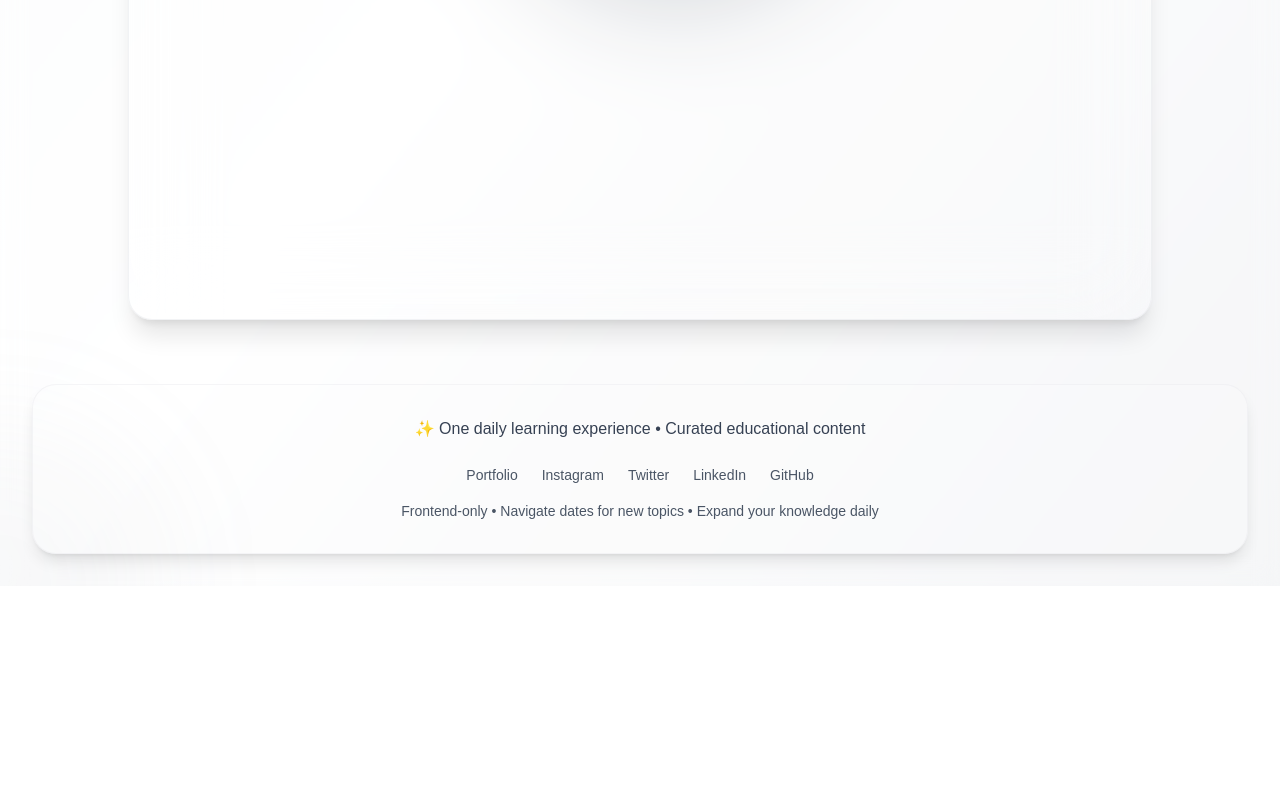
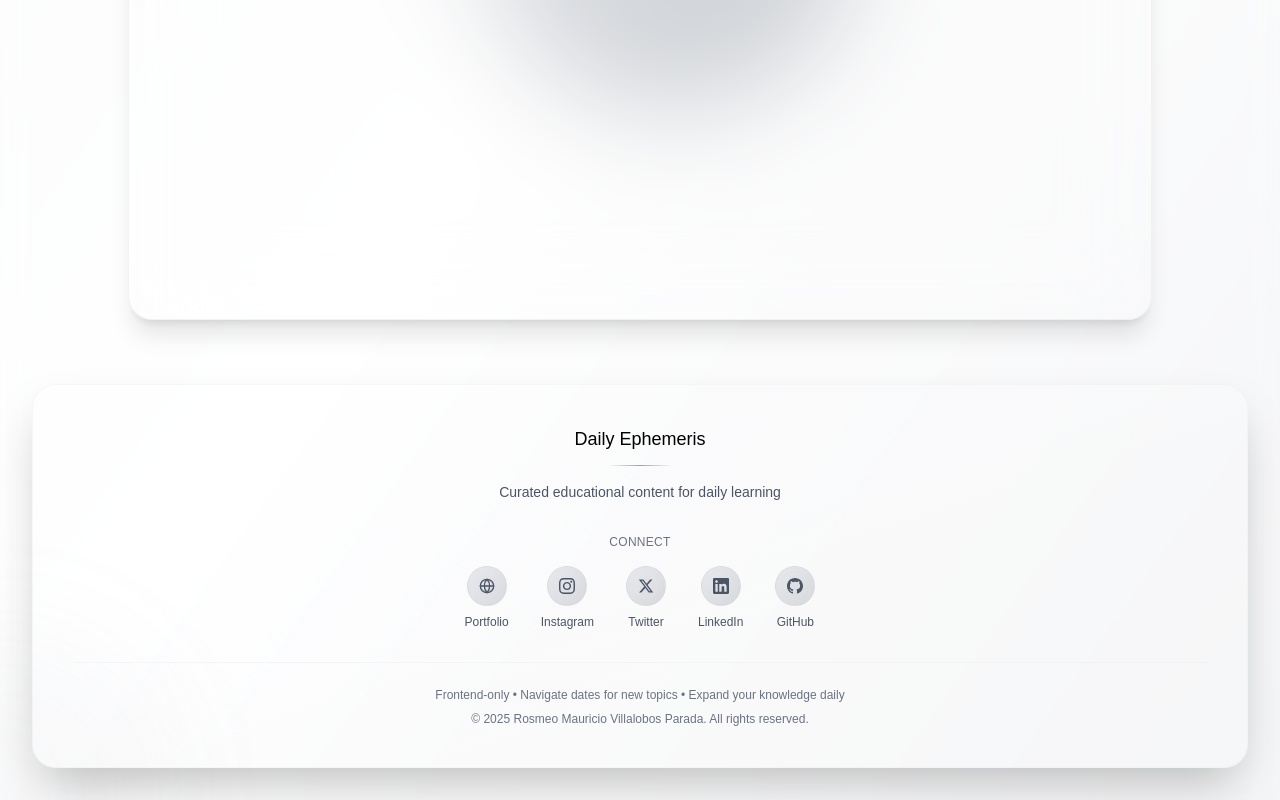
Before and after one commit to RosmeoP/daily-history, a Next.js app: page / in a window 1280 px wide. Shown: the part 1015-1815 px from the top of the page. Before the commit the page ends 1601 px from the top, so only its background shows below. Built offline with nearby package versions, Linux system fonts and the light colour scheme.

Commit message:
Add lucide-react dependency and enhance footer with social media links

```diff
--- a/src/app/page.tsx
+++ b/src/app/page.tsx
@@ -5,6 +5,7 @@
 import { DailyEphemeris } from '@/types/ephemeris';
 import TopicCard from '@/components/EphemerisCard';
 import DatePicker from '@/components/DatePicker';
+import { Globe, ExternalLink } from 'lucide-react';
 
 export default function Home() {
   const [selectedDate, setSelectedDate] = useState(new Date());
@@ -111,55 +112,98 @@
 
           {/* Footer */}
           <footer className="text-center animate-fade-in-up animation-delay-900">
-            <div className="backdrop-blur-lg bg-white/20 dark:bg-gray-900/40 rounded-3xl shadow-lg border border-gray-200/40 dark:border-gray-700/40 p-8">
-              <p className="text-base text-gray-700 dark:text-gray-200 mb-6">
-                ✨ One daily learning experience • Curated educational content
+            <div className="backdrop-blur-xl bg-gradient-to-br from-white/15 to-gray-100/15 dark:from-gray-900/30 dark:to-gray-800/30 rounded-3xl shadow-2xl border border-gray-200/30 dark:border-gray-700/30 p-10">
+              <div className="mb-8">
+                <h3 className="text-lg font-light text-black dark:text-white mb-3">Daily Ephemeris</h3>
+                <div className="h-px w-16 bg-gradient-to-r from-transparent via-gray-400 dark:via-gray-500 to-transparent mx-auto mb-4"></div>
+                <p className="text-sm text-gray-600 dark:text-gray-300 font-light">
+                  Curated educational content for daily learning
                 </p>
-              <div className="flex justify-center items-center gap-6 mb-4">
+              </div>
+
+              <div className="mb-8">
+                <p className="text-xs text-gray-500 dark:text-gray-400 mb-4 font-light tracking-wide uppercase">
+                  Connect
+                </p>
+                <div className="flex justify-center items-center gap-8">
                   <a
                     href="https://rmauricio-dev.vercel.app/"
                     target="_blank"
                     rel="noopener noreferrer"
-                  className="text-gray-600 dark:text-gray-300 text-sm font-medium"
+                    className="group flex flex-col items-center gap-2"
                   >
-                  Portfolio
+                    <div className="w-10 h-10 rounded-full bg-gradient-to-br from-gray-400/20 to-gray-600/20 dark:from-gray-500/20 dark:to-gray-300/20 border border-gray-300/40 dark:border-gray-600/40 flex items-center justify-center backdrop-blur-sm">
+                      <Globe className="w-4 h-4 text-gray-600 dark:text-gray-300" />
+                    </div>
+                    <span className="text-xs text-gray-600 dark:text-gray-300 font-light">Portfolio</span>
                   </a>
+
                   <a
-                  href="https://instagram.com"
-                  target="_blank"
+                    href="https://www.instagram.com/rosmeoo/"
+                    target="https://www.instagram.com/rosmeoo/"
                     rel="noopener noreferrer"
-                  className="text-gray-600 dark:text-gray-300 text-sm"
+                    className="group flex flex-col items-center gap-2"
                   >
-                  Instagram
+                    <div className="w-10 h-10 rounded-full bg-gradient-to-br from-gray-400/20 to-gray-600/20 dark:from-gray-500/20 dark:to-gray-300/20 border border-gray-300/40 dark:border-gray-600/40 flex items-center justify-center backdrop-blur-sm">
+                      <svg className="w-4 h-4 text-gray-600 dark:text-gray-300" fill="currentColor" viewBox="0 0 24 24">
+                        <path d="M12 2.163c3.204 0 3.584.012 4.85.07 3.252.148 4.771 1.691 4.919 4.919.058 1.265.069 1.645.069 4.849 0 3.205-.012 3.584-.069 4.849-.149 3.225-1.664 4.771-4.919 4.919-1.266.058-1.644.07-4.85.07-3.204 0-3.584-.012-4.849-.07-3.26-.149-4.771-1.699-4.919-4.92-.058-1.265-.07-1.644-.07-4.849 0-3.204.013-3.583.07-4.849.149-3.227 1.664-4.771 4.919-4.919 1.266-.057 1.645-.069 4.849-.069zm0-2.163c-3.259 0-3.667.014-4.947.072-4.358.2-6.78 2.618-6.98 6.98-.059 1.281-.073 1.689-.073 4.948 0 3.259.014 3.668.072 4.948.2 4.358 2.618 6.78 6.98 6.98 1.281.058 1.689.072 4.948.072 3.259 0 3.668-.014 4.948-.072 4.354-.2 6.782-2.618 6.979-6.98.059-1.28.073-1.689.073-4.948 0-3.259-.014-3.667-.072-4.947-.196-4.354-2.617-6.78-6.979-6.98-1.281-.059-1.69-.073-4.949-.073zm0 5.838c-3.403 0-6.162 2.759-6.162 6.162s2.759 6.163 6.162 6.163 6.162-2.759 6.162-6.163c0-3.403-2.759-6.162-6.162-6.162zm0 10.162c-2.209 0-4-1.79-4-4 0-2.209 1.791-4 4-4s4 1.791 4 4c0 2.21-1.791 4-4 4zm6.406-11.845c-.796 0-1.441.645-1.441 1.44s.645 1.44 1.441 1.44c.795 0 1.439-.645 1.439-1.44s-.644-1.44-1.439-1.44z"/>
+                      </svg>
+                    </div>
+                    <span className="text-xs text-gray-600 dark:text-gray-300 font-light">Instagram</span>
                   </a>
+
                   <a
-                  href="https://twitter.com"
-                  target="_blank"
+                    href="https://x.com/_rosmeo"
+                    target="https://x.com/_rosmeo"
                     rel="noopener noreferrer"
-                  className="text-gray-600 dark:text-gray-300 text-sm"
+                    className="group flex flex-col items-center gap-2"
                   >
-                  Twitter
+                    <div className="w-10 h-10 rounded-full bg-gradient-to-br from-gray-400/20 to-gray-600/20 dark:from-gray-500/20 dark:to-gray-300/20 border border-gray-300/40 dark:border-gray-600/40 flex items-center justify-center backdrop-blur-sm">
+                      <svg className="w-4 h-4 text-gray-600 dark:text-gray-300" fill="currentColor" viewBox="0 0 24 24">
+                        <path d="M18.244 2.25h3.308l-7.227 8.26 8.502 11.24H16.17l-5.214-6.817L4.99 21.75H1.68l7.73-8.835L1.254 2.25H8.08l4.713 6.231zm-1.161 17.52h1.833L7.084 4.126H5.117z"/>
+                      </svg>
+                    </div>
+                    <span className="text-xs text-gray-600 dark:text-gray-300 font-light">Twitter</span>
                   </a>
+
                   <a
-                  href="https://linkedin.com"
-                  target="_blank"
+                    href="https://www.linkedin.com/in/mauricio-parada-a67470267/"
+                    target="https://www.linkedin.com/in/mauricio-parada-a67470267/"
                     rel="noopener noreferrer"
-                  className="text-gray-600 dark:text-gray-300 text-sm"
+                    className="group flex flex-col items-center gap-2"
                   >
-                  LinkedIn
+                    <div className="w-10 h-10 rounded-full bg-gradient-to-br from-gray-400/20 to-gray-600/20 dark:from-gray-500/20 dark:to-gray-300/20 border border-gray-300/40 dark:border-gray-600/40 flex items-center justify-center backdrop-blur-sm">
+                      <svg className="w-4 h-4 text-gray-600 dark:text-gray-300" fill="currentColor" viewBox="0 0 24 24">
+                        <path d="M20.447 20.452h-3.554v-5.569c0-1.328-.027-3.037-1.852-3.037-1.853 0-2.136 1.445-2.136 2.939v5.667H9.351V9h3.414v1.561h.046c.477-.9 1.637-1.85 3.37-1.85 3.601 0 4.267 2.37 4.267 5.455v6.286zM5.337 7.433c-1.144 0-2.063-.926-2.063-2.065 0-1.138.92-2.063 2.063-2.063 1.14 0 2.064.925 2.064 2.063 0 1.139-.925 2.065-2.064 2.065zm1.782 13.019H3.555V9h3.564v11.452zM22.225 0H1.771C.792 0 0 .774 0 1.729v20.542C0 23.227.792 24 1.771 24h20.451C23.2 24 24 23.227 24 22.271V1.729C24 .774 23.2 0 22.222 0h.003z"/>
+                      </svg>
+                    </div>
+                    <span className="text-xs text-gray-600 dark:text-gray-300 font-light">LinkedIn</span>
                   </a>
+
                   <a
-                  href="https://github.com"
-                  target="_blank"
+                    href="https://github.com/RosmeoP"
+                    target="https://github.com/RosmeoP"
                     rel="noopener noreferrer"
-                  className="text-gray-600 dark:text-gray-300 text-sm"
+                    className="group flex flex-col items-center gap-2"
                   >
-                  GitHub
+                    <div className="w-10 h-10 rounded-full bg-gradient-to-br from-gray-400/20 to-gray-600/20 dark:from-gray-500/20 dark:to-gray-300/20 border border-gray-300/40 dark:border-gray-600/40 flex items-center justify-center backdrop-blur-sm">
+                      <svg className="w-4 h-4 text-gray-600 dark:text-gray-300" fill="currentColor" viewBox="0 0 24 24">
+                        <path d="M12 0c-6.626 0-12 5.373-12 12 0 5.302 3.438 9.8 8.207 11.387.599.111.793-.261.793-.577v-2.234c-3.338.726-4.033-1.416-4.033-1.416-.546-1.387-1.333-1.756-1.333-1.756-1.089-.745.083-.729.083-.729 1.205.084 1.839 1.237 1.839 1.237 1.07 1.834 2.807 1.304 3.492.997.107-.775.418-1.305.762-1.604-2.665-.305-5.467-1.334-5.467-5.931 0-1.311.469-2.381 1.236-3.221-.124-.303-.535-1.524.117-3.176 0 0 1.008-.322 3.301 1.23.957-.266 1.983-.399 3.003-.404 1.02.005 2.047.138 3.006.404 2.291-1.552 3.297-1.23 3.297-1.23.653 1.653.242 2.874.118 3.176.77.84 1.235 1.911 1.235 3.221 0 4.609-2.807 5.624-5.479 5.921.43.372.823 1.102.823 2.222v3.293c0 .319.192.694.801.576 4.765-1.589 8.199-6.086 8.199-11.386 0-6.627-5.373-12-12-12z"/>
+                      </svg>
+                    </div>
+                    <span className="text-xs text-gray-600 dark:text-gray-300 font-light">GitHub</span>
                   </a>
                 </div>
-              <p className="text-sm text-gray-600 dark:text-gray-300">
+              </div>
+
+              <div className="pt-6 border-t border-gray-300/20 dark:border-gray-600/20">
+                <p className="text-xs text-gray-500 dark:text-gray-400 font-light mb-2">
                   Frontend-only • Navigate dates for new topics • Expand your knowledge daily
                 </p>
+                <p className="text-xs text-gray-500 dark:text-gray-400 font-light">
+                  © 2025 Rosmeo Mauricio Villalobos Parada. All rights reserved.
+                </p>
+              </div>
             </div>
           </footer>
         </div>
```
Also changed, not shown: package.json (+7 -6 lines), 1 other file (tests, documents, lock files or other folders). Lines whose indentation alone changed are shown as unchanged.
